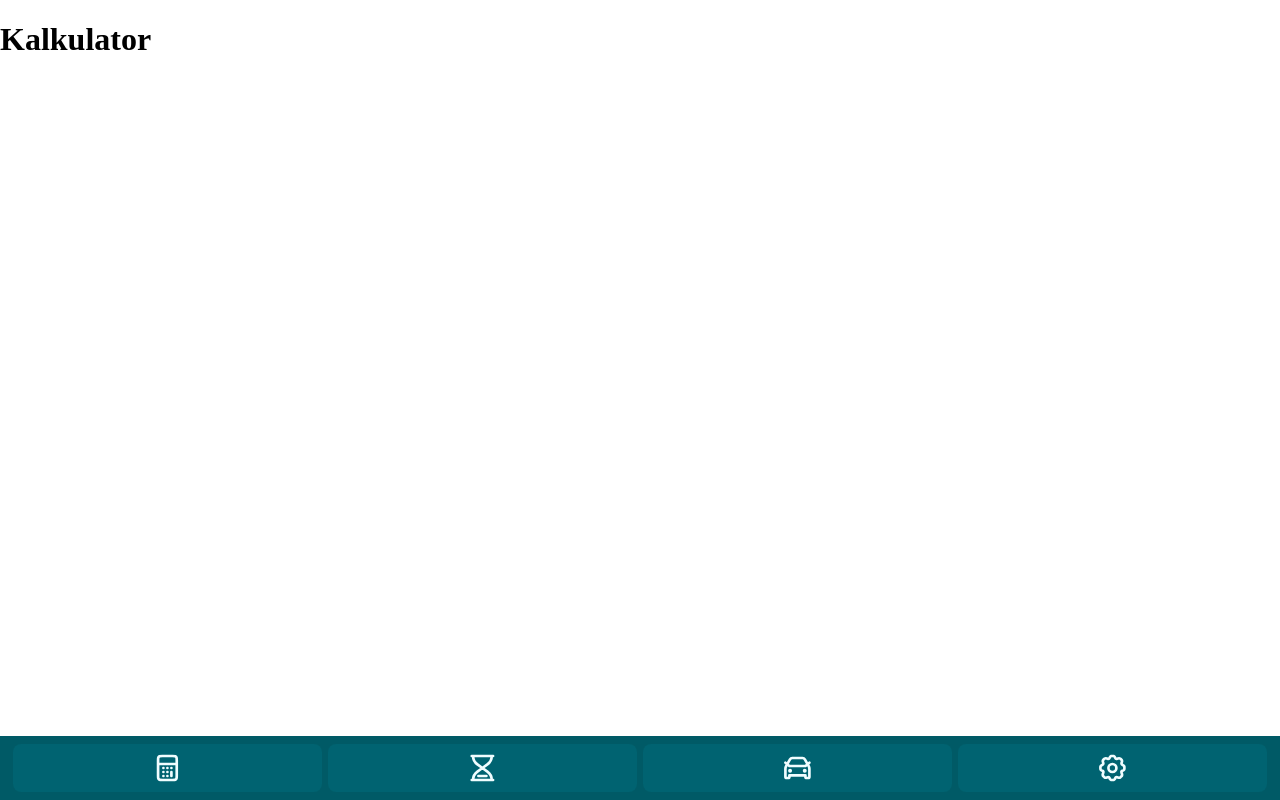
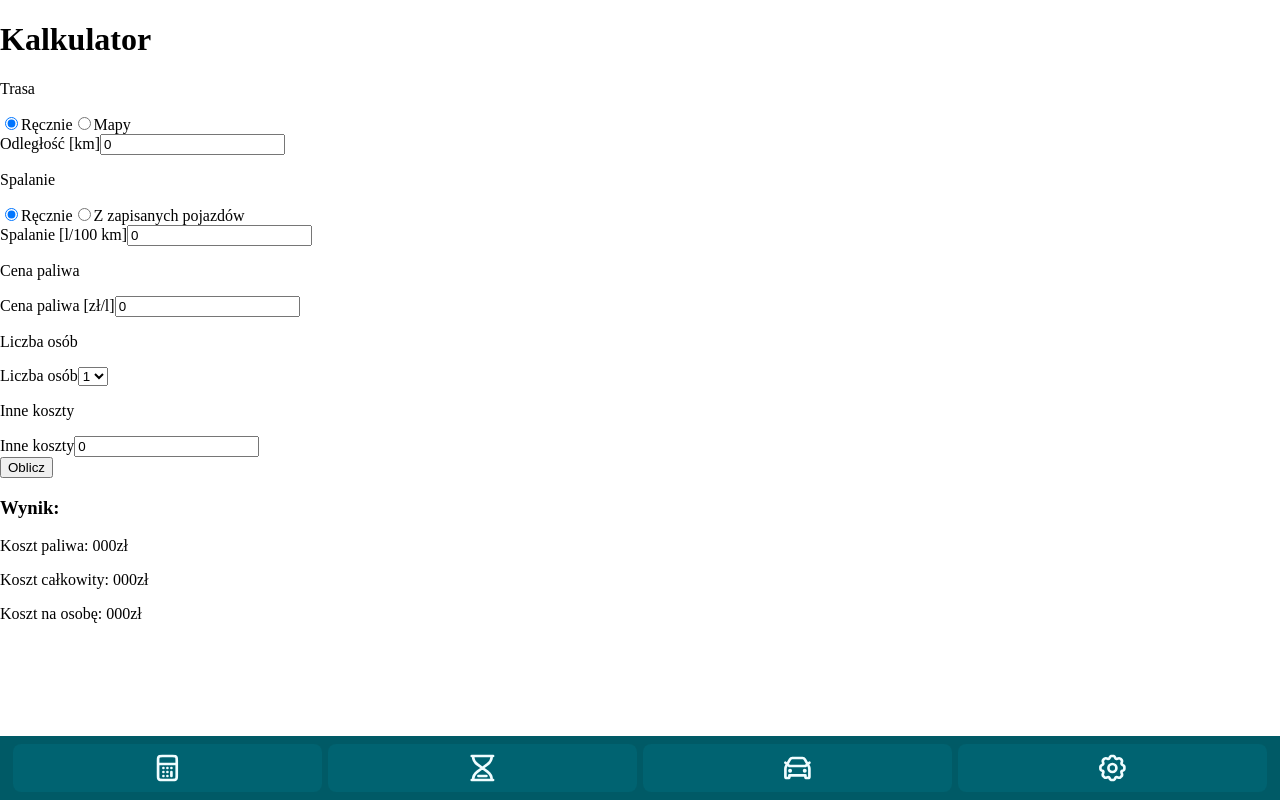
Before and after one commit to ODevX08/FuelMate, a React (Vite) app: page /FuelMate/calculator in a window 1280 px wide. Built offline with nearby package versions, Linux system fonts and the light colour scheme.

Commit message:
A calculator form with controlled inputs has been added

```diff
--- a/src/App.css
+++ b/src/App.css
@@ -98,7 +98,8 @@ body {
 }
 
 .HomeMain {
-  width: 100dvw;
+  left: 0;
+  right: 0;
   height: 100dvh;
   background-color: var(--teal-white);
 }
@@ -109,7 +110,7 @@ body {
   align-items: center;
   gap: 0.6rem;
   padding: 2rem 0;
-  width: 100dvw;
+  width: 100%;
   height: max-content;
 }
 
--- /dev/null
+++ b/src/components/Header.jsx
@@ -0,0 +1,10 @@
+function HeaderMain() {
+    return (
+        <header className="Header">
+           <div className="HeaderLogo">logo</div>
+            <h1 className="HeaderText">FuelMate</h1>
+        </header>
+    )
+}
+
+export default HeaderMain;
--- /dev/null
+++ b/src/components/HomeNav.jsx
@@ -0,0 +1,27 @@
+import { Link } from "react-router-dom";
+import Icon from "../assets/icons/IconsGalery";
+
+function HomeNav() {
+    return (
+        <nav className="HomeNav">
+            <Link to="/calculator" className="HomeNavIcon">
+                <Icon name="calculator" />
+                <span>Kalkulator</span>
+            </Link>
+            <Link to="/history" className="HomeNavIcon">
+                <Icon name="hourglass" />
+                <span>Historia</span>
+            </Link>
+            <Link to="/vehicles" className="HomeNavIcon">
+                <Icon name="car" />
+                <span>Pojazdy</span>
+            </Link>
+            <Link to="/settings" className="HomeNavIcon">
+                <Icon name="gear" />
+                <span>Ustawienia</span>
+            </Link>
+        </nav>
+    )
+}
+
+export default HomeNav;
--- a/src/pages/CalculatorPage.jsx
+++ b/src/pages/CalculatorPage.jsx
@@ -1,5 +1,112 @@
+import { useState } from "react";
+
 function CalculatorPage() {
-    return <h1>Kalkulator</h1>;
+    const [distanceMethod, setDistanceMethod] = useState("distanceManual");
+    const [fuelConsumptionMethod, setFuelConsumptionMethod] = useState("fuelManual");
+    const [distance, setDistance] = useState(0);
+    const [startAddress, setStartAddress] = useState("");
+    const [endAddress, setEndAddress] = useState("");
+    const [vehicle, setVehicle] = useState("");
+    const [fuelConsumption, setFuelConsumption] = useState(0);
+    const [fuelPrice, setFuelPrice] = useState(0);
+    const [numberOfPeople, setNumberOfPeople] = useState(1);
+    const [otherCosts, setOtherCosts] = useState(0);
+
+    console.log(distanceMethod);
+
+    return (
+        <>
+            <h1>Kalkulator</h1>
+
+            <form>
+                <p>Trasa</p>
+                <input type="radio" name="distanceMethod" id="distanceManual" onChange={() => setDistanceMethod("distanceManual")} checked={distanceMethod === "distanceManual"} />
+                <label htmlFor="distanceManual">Ręcznie</label>
+                <input type="radio" name="distanceMethod" id="distanceMap" onChange={() => setDistanceMethod("distanceMap")} checked={distanceMethod === "distanceMap"} />
+                <label htmlFor="distanceMap">Mapy</label><br />
+
+
+                {distanceMethod === "distanceManual" ? (
+                    <>
+                        <label htmlFor="distance">Odległość [km]</label>
+                        <input type="number" id="distance" value={distance} onChange={(event) => setDistance(Number(event.target.value))} /><br />
+                    </>
+                ) : distanceMethod === "distanceMap" ? (
+                    <>
+                        <label htmlFor="startAddress">Adres początkowy</label>
+                        <input type="text" id="startAddress" value={startAddress} onChange={(event) => setStartAddress(event.target.value)} /><br />
+                        <label htmlFor="endAddress">Adres końcowy</label>
+                        <input type="text" id="endAddress" value={endAddress} onChange={(event) => setEndAddress(event.target.value)} /><br />
+                    </>
+                ) : (
+                    <p>ERROR</p>
+                )}
+
+
+
+                <p>Spalanie</p>
+
+                <input type="radio" name="fuelConsumptionMethod" id="fuelManual" onChange={() => setFuelConsumptionMethod("fuelManual")} checked={fuelConsumptionMethod === "fuelManual"} />
+                <label htmlFor="fuelManual">Ręcznie</label>
+                <input type="radio" name="fuelConsumptionMethod" id="fuelVehicle" onChange={() => setFuelConsumptionMethod("fuelVehicle")} checked={fuelConsumptionMethod === "fuelVehicle"} />
+                <label htmlFor="fuelVehicle">Z zapisanych pojazdów</label><br />
+
+                {fuelConsumptionMethod === "fuelManual" ? (
+                    <>
+                        <label htmlFor="fuelConsumption">Spalanie [l/100 km]</label>
+                        <input type="number" id="fuelConsumption" value={fuelConsumption} onChange={(event) => setFuelConsumption(Number(event.target.value))} /><br />
+                    </>
+                ) : fuelConsumptionMethod === "fuelVehicle" ? (
+                    <>
+                        <label htmlFor="vehicle">Pojazd</label>
+                        <select id="vehicle" value={vehicle} onChange={(event) => setVehicle(event.target.value)}>
+                            <option value="0">---</option>
+                            <option value="Kia">Kia</option>
+                            <option value="Opel">Opel</option>
+                        </select><br />
+                    </>
+                ) : (
+                    <p>ERROR</p>
+                )}
+
+
+
+                <p>Cena paliwa</p>
+
+                <label htmlFor="fuelPrice">Cena paliwa [zł/l]</label>
+                <input type="number" id="fuelPrice" value={fuelPrice} onChange={(event) => setFuelPrice(Number(event.target.value))} /><br />
+
+                <p>Liczba osób</p>
+
+                <label htmlFor="numberOfPeople">Liczba osób</label>
+                <select id="numberOfPeople" value={numberOfPeople} onChange={(event) => setNumberOfPeople(Number(event.target.value))}>
+                    <option value="1">1</option>
+                    <option value="2">2</option>
+                    <option value="3">3</option>
+                    <option value="4">4</option>
+                    <option value="5">5</option>
+                    <option value="6">6</option>
+                    <option value="7">7</option>
+                    <option value="8">8</option>
+                    <option value="9">9</option>
+                </select><br />
+
+                <p>Inne koszty</p>
+
+                <label htmlFor="otherCosts">Inne koszty</label>
+                <input type="number" id="otherCosts" value={otherCosts} onChange={(event) => setOtherCosts(Number(event.target.value))} /><br />
+
+                <button type="submit">Oblicz</button>
+            </form>
+
+            <section>
+                <h3>Wynik:</h3>
+                <p>Koszt paliwa: <span>000zł</span></p>
+                <p>Koszt całkowity: <span>000zł</span></p>
+                <p>Koszt na osobę: <span>000zł</span></p>
+            </section>
+        </>
+    )
 }
 
 export default CalculatorPage;
--- a/src/pages/HomePage.jsx
+++ b/src/pages/HomePage.jsx
@@ -1,32 +1,12 @@
-import Icon from "../assets/icons/IconsGalery";
-import { Link } from "react-router-dom";
+import HeaderMain from "../components/Header";
+import HomeNav from "../components/HomeNav";
 
 function HomePage() {
     return (
         <main className="HomeMain">
-            <header className="Header">
-                <div className="HeaderLogo">logo</div>
-                <h1 className="HeaderText">FuelMate</h1>
-            </header>
+            <HeaderMain />
 
-            <nav className="HomeNav">
-                <Link to="/calculator" className="HomeNavIcon">
-                    <Icon name="calculator" />
-                    <span>Kalkulator</span>
-                </Link>
-                <Link to="/history" className="HomeNavIcon">
-                    <Icon name="hourglass" />
-                    <span>Historia</span>
-                </Link>
-                <Link to="/vehicles" className="HomeNavIcon">
-                    <Icon name="car" />
-                    <span>Pojazdy</span>
-                </Link>
-                <Link to="/settings" className="HomeNavIcon">
-                    <Icon name="gear" />
-                    <span>Ustawienia</span>
-                </Link>
-            </nav>
+            <HomeNav />
         </main>
     )
 }
```
